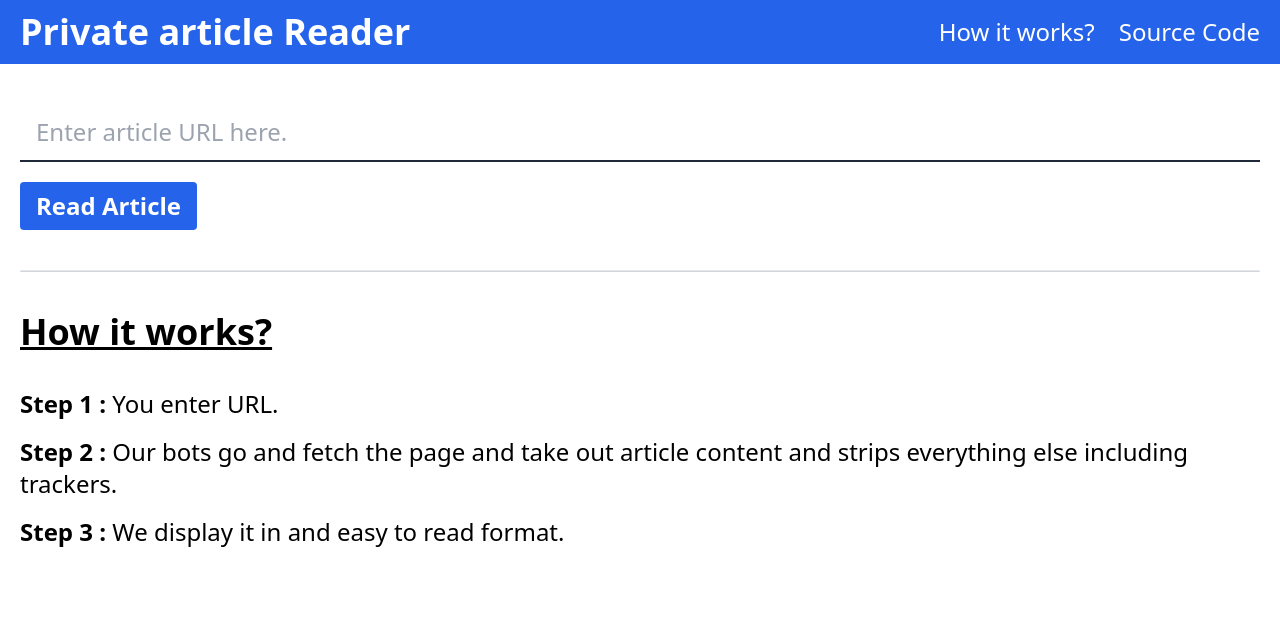
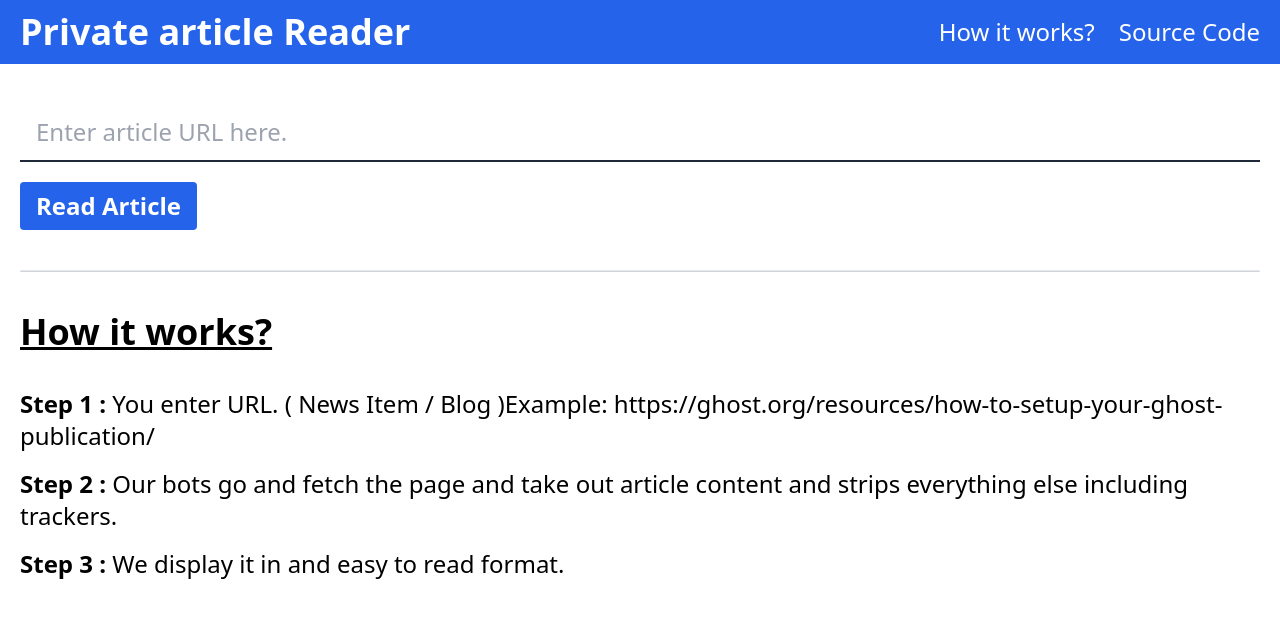
Before and after one commit to ketanip/private-article-reader, a Next.js app: page / in a window 1280 px wide. Shown: the top 618 px of the page. Built offline with nearby package versions, Linux system fonts and the light colour scheme.

Commit message:
Added example url

```diff
--- a/pages/index.tsx
+++ b/pages/index.tsx
@@ -47,7 +47,8 @@ const Home: NextPage = () => {
           <h3 className="text-4xl underline font-bold mb-5">How it works?</h3>
           <p>
             <span className="font-bold">Step 1 : </span>
-            <span>You enter URL.</span>
+            <span>You enter URL. ( News Item / Blog )</span>
+            <span>Example: https://ghost.org/resources/how-to-setup-your-ghost-publication/</span>
           </p>
           <p>
             <span className="font-bold">Step 2 : </span>
```
